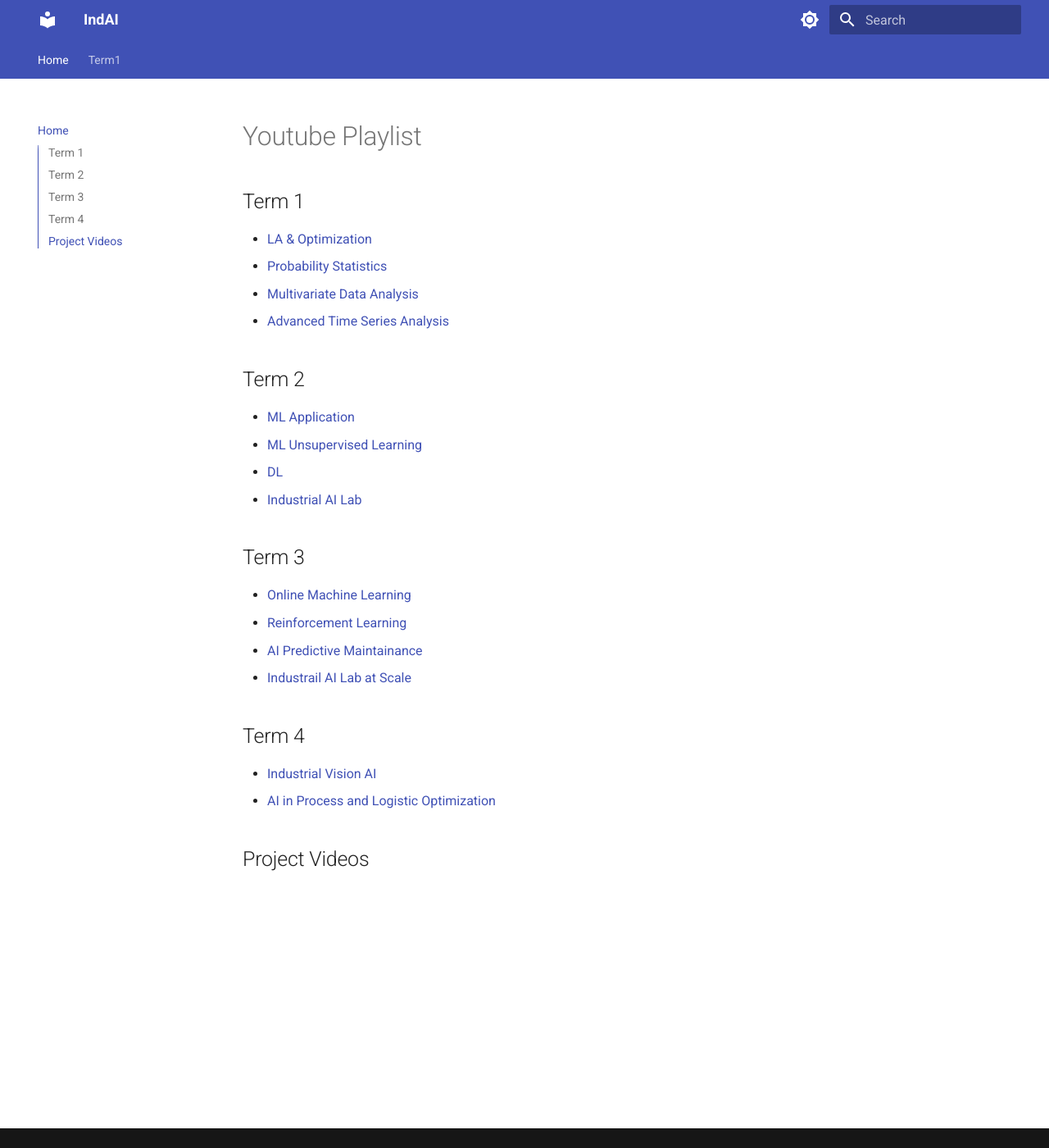
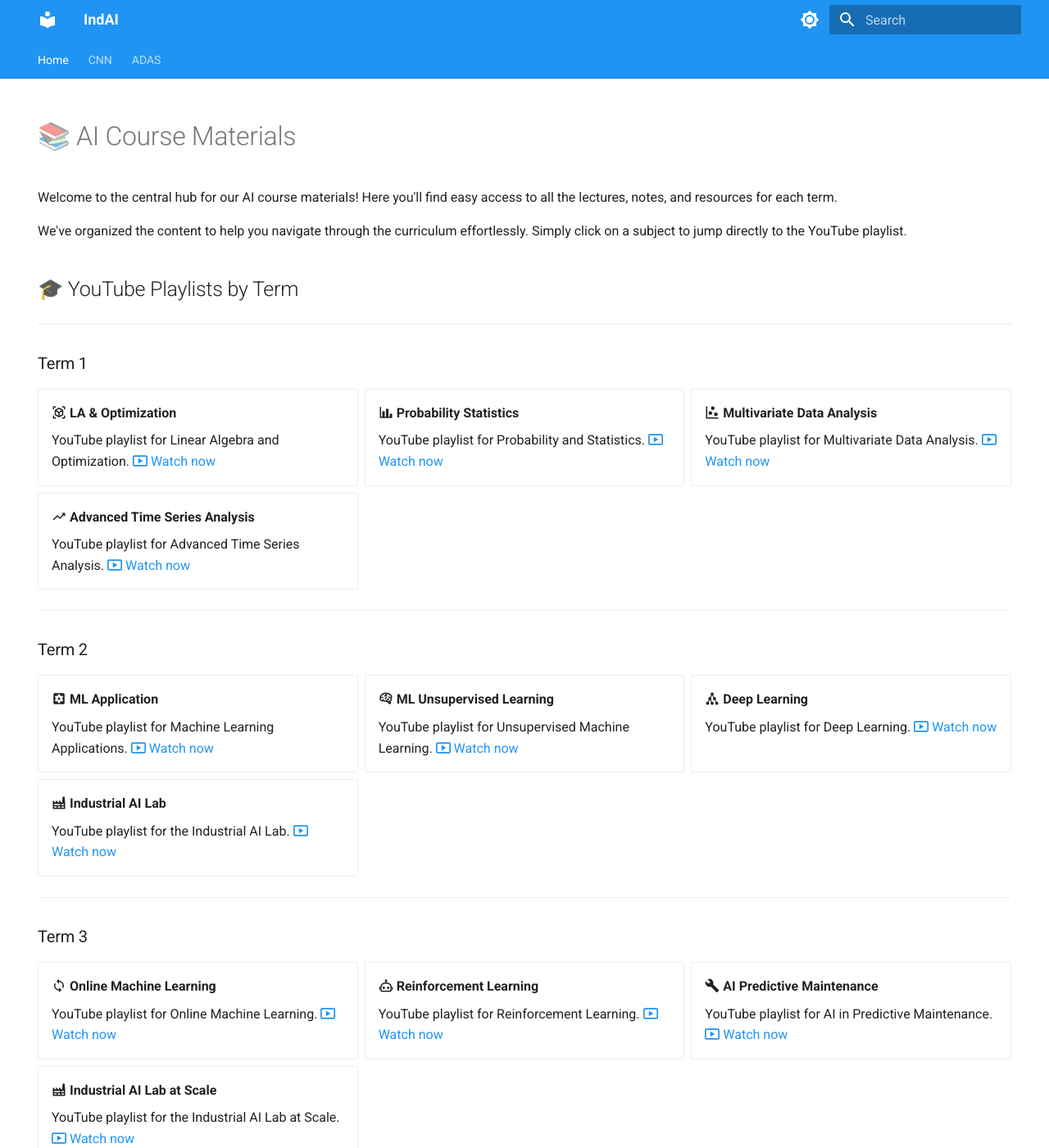
Before and after one commit to archat/IndAI22, an MkDocs documentation site: the page built from docs/index.md, in a window 1280 px wide and 1400 px high. Shown: the whole window at 82% size. Built offline with MkDocs 1.6.1 and Material for MkDocs 9.7.7, drawn with Linux system fonts in a browser that asks for light colours; some of the changed text lies outside the part shown.

Commit message:
modified home

```diff
--- a/docs/index.md
+++ b/docs/index.md
@@ -1,29 +1,129 @@
-# Youtube Playlist
-
-## Term 1
-- [LA & Optimization ](https://www.youtube.com/playlist?list=PL_qzdDaZzk6_sJ8SOgYUnBIoZ92TS_0Y_)
-- [Probability Statistics](https://www.youtube.com/playlist?list=PL_qzdDaZzk6_aWJlsKbJPmMzN8lWavwtk)
-- [Multivariate Data Analysis](https://www.youtube.com/playlist?list=PL_qzdDaZzk69CaqwkFKOKza1PYGjTrZTS)
-- [Advanced Time Series Analysis](https://www.youtube.com/playlist?list=PL_qzdDaZzk6-l42XwcvNQLgLaV2vGiAti)
+---
+hide:
+    - navigation
+    - toc
+---
 
 
-## Term 2
+# 📚 AI Course Materials
 
-- [ML Application](https://www.youtube.com/playlist?list=PL_qzdDaZzk68bbynb-039PV5EnYd5M-Xk)
-- [ML Unsupervised Learning](https://www.youtube.com/playlist?list=PL_qzdDaZzk6_YbnzEjJb0qaoja9Cwo2wn)
-- [DL](https://www.youtube.com/playlist?list=PL_qzdDaZzk6_yvKqenveHeLOH272YxnO8)
-- [Industrial AI Lab](https://www.youtube.com/playlist?list=PL_qzdDaZzk6-zvRIuzawKoYpY3tDV0Tb4)
+Welcome to the central hub for our AI course materials! Here you'll find easy access to all the lectures, notes, and resources for each term.
 
-## Term 3
+We've organized the content to help you navigate through the curriculum effortlessly. Simply click on a subject to jump directly to the YouTube playlist.
 
-- [Online Machine Learning](https://www.youtube.com/playlist?list=PL_qzdDaZzk6-EbL0xa0AOgzrX1xSKQZEk)
-- [Reinforcement Learning](https://www.youtube.com/playlist?list=PL_qzdDaZzk6_N1arkIWnKvKThW6oeA6Ao)
-- [AI Predictive Maintainance](https://www.youtube.com/playlist?list=PL_qzdDaZzk6-jeZ906EWlMqq5PL1G0Stv)
-- [Industrail AI Lab at Scale](https://www.youtube.com/playlist?list=PL_qzdDaZzk6_eo_xwMu1-cujv_RN6bKDe)
+## 🎓 YouTube Playlists by Term
 
-## Term 4
+---
 
-- [Industrial Vision AI](https://www.youtube.com/playlist?list=PL_qzdDaZzk6-ohaVmQuzdABzmgvjcpyoy)
-- [AI in Process and Logistic Optimization](https://www.youtube.com/playlist?list=PL_qzdDaZzk6_EpGLu6q3bVg5LgBJwulAz)
+### Term 1
+
+<div class="grid cards" markdown>
+
+- :material-cube-scan: **LA & Optimization**
+
+    YouTube playlist for Linear Algebra and Optimization.
+    [:octicons-video-16: Watch now](https://www.youtube.com/playlist?list=PL_qzdDaZzk6_sJ8SOgYUnBIoZ92TS_0Y_)
+
+- :material-chart-bar: **Probability Statistics**
+
+    YouTube playlist for Probability and Statistics.
+    [:octicons-video-16: Watch now](https://www.youtube.com/playlist?list=PL_qzdDaZzk6_aWJlsKbJPmMzN8lWavwtk)
+
+- :material-chart-scatter-plot: **Multivariate Data Analysis**
+
+    YouTube playlist for Multivariate Data Analysis.
+    [:octicons-video-16: Watch now](https://www.youtube.com/playlist?list=PL_qzdDaZzk69CaqwkFKOKza1PYGjTrZTS)
+
+- :material-trending-up: **Advanced Time Series Analysis**
+
+    YouTube playlist for Advanced Time Series Analysis.
+    [:octicons-video-16: Watch now](https://www.youtube.com/playlist?list=PL_qzdDaZzk6-l42XwcvNQLgLaV2vGiAti)
+
+</div>
+
+---
+
+### Term 2
+
+<div class="grid cards" markdown>
+
+- :material-cog-box: **ML Application**
+
+    YouTube playlist for Machine Learning Applications.
+    [:octicons-video-16: Watch now](https://www.youtube.com/playlist?list=PL_qzdDaZzk68bbynb-039PV5EnYd5M-Xk)
+
+- :material-brain: **ML Unsupervised Learning**
+
+    YouTube playlist for Unsupervised Machine Learning.
+    [:octicons-video-16: Watch now](https://www.youtube.com/playlist?list=PL_qzdDaZzk6_YbnzEjJb0qaoja9Cwo2wn)
+
+- :material-graph: **Deep Learning**
+
+    YouTube playlist for Deep Learning.
+    [:octicons-video-16: Watch now](https://www.youtube.com/playlist?list=PL_qzdDaZzk6_yvKqenveHeLOH272YxnO8)
+
+- :material-factory: **Industrial AI Lab**
+
+    YouTube playlist for the Industrial AI Lab.
+    [:octicons-video-16: Watch now](https://www.youtube.com/playlist?list=PL_qzdDaZzk6-zvRIuzawKoYpY3tDV0Tb4)
+
+</div>
+
+---
+
+### Term 3
+
+<div class="grid cards" markdown>
+
+- :material-sync: **Online Machine Learning**
+
+    YouTube playlist for Online Machine Learning.
+    [:octicons-video-16: Watch now](https://www.youtube.com/playlist?list=PL_qzdDaZzk6-EbL0xa0AOgzrX1xSKQZEk)
+
+- :material-robot-outline: **Reinforcement Learning**
+
+    YouTube playlist for Reinforcement Learning.
+    [:octicons-video-16: Watch now](https://www.youtube.com/playlist?list=PL_qzdDaZzk6_N1arkIWnKvKThW6oeA6Ao)
+
+- :material-wrench: **AI Predictive Maintenance**
+
+    YouTube playlist for AI in Predictive Maintenance.
+    [:octicons-video-16: Watch now](https://www.youtube.com/playlist?list=PL_qzdDaZzk6-jeZ906EWlMqq5PL1G0Stv)
+
+- :material-factory: **Industrial AI Lab at Scale**
+
+    YouTube playlist for the Industrial AI Lab at Scale.
+    [:octicons-video-16: Watch now](https://www.youtube.com/playlist?list=PL_qzdDaZzk6_eo_xwMu1-cujv_RN6bKDe)
+
+</div>
+
+---
+
+### Term 4
+
+<div class="grid cards" markdown>
+
+- :material-eye: **Industrial Vision AI**
+
+    YouTube playlist for Industrial Vision AI.
+    [:octicons-video-16: Watch now](https://www.youtube.com/playlist?list=PL_qzdDaZzk6-ohaVmQuzdABzmgvjcpyoy)
+
+- :material-truck-fast: **AI in Process and Logistic Optimization**
+
+    YouTube playlist for AI in Process and Logistic Optimization.
+    [:octicons-video-16: Watch now](https://www.youtube.com/playlist?list=PL_qzdDaZzk6_EpGLu6q3bVg5LgBJwulAz)
+
+</div>
+
+
+<div class="admonition abstract" markdown>
+<p class="admonition-title">Note</p>
+This webpages helps to keep all the study material and various information found in net for upskillig purpose.
+</div>
+
+
+
+
+
 
 ## Project Videos
--- a/mkdocs.yml
+++ b/mkdocs.yml
@@ -1,5 +1,8 @@
 site_name: IndAI
-site_url: https://mydomain.org/mysite
+site_url: https://archat.github.io/IndAI22
+site_author: Archat
+site_description: A beginner-friendly guide to understanding and implementing AI concepts.
+
 theme:
   palette:
     # Palette toggle for light mode
@@ -7,27 +10,65 @@ theme:
       toggle:
         icon: material/brightness-7
         name: Switch to dark mode
+      primary: blue
+      accent: deep orange
     # Palette toggle for dark mode
     - scheme: slate
       toggle:
         icon: material/brightness-4
         name: Switch to light mode
+      primary: deep orange
+      accent: deep purple
   name: material
+  # custom_dir: docs/.overrides
   features:
+    - announce.dismiss
+    - content.action.edit
+    - content.action.view
+    - content.code.annotate
+    - content.code.copy
+    - content.tooltips
+    - navigation.expand
+    - navigation.footer
     - navigation.instant
-    - navigation.instant.progress
-    - navigation.instant.preview
-    - navigation.tracking
+    - navigation.prune
+    - navigation.sections
+    - navigation.top
     - navigation.tabs
-    - navigation.tabs.
-    - navigation.section
-    - navigation.expand
-    - toc.integrate
+    - search.highlight
+    - search.share
+    - search.suggest
 
 nav:
   - Home: index.md
-  - Term1:
-    - Basic: term1/01.md
+  # - Term1:
+    # - Basic: term1/01.md
+  - CNN:
+    - Intro: CNN/01_intro.md
+  - ADAS:
+    - Intro: ADAS/01_intro.md
+    # - Ad: ADAS/02_ad.md
+    - intro 2: ADAS/00_temp.md
+
 
 extra:
   generator: false
+  social:
+    - icon: fontawesome/brands/github
+      link: https://github.com/
+    - icon: fontawesome/brands/youtube
+      link: https://youtube.com/
+
+
+markdown_extensions:
+  - attr_list
+  - md_in_html
+  - admonition
+  - footnotes
+  - def_list
+  - pymdownx.details
+  - pymdownx.superfences
+  - pymdownx.tabbed
+  - pymdownx.emoji:
+      emoji_index: !!python/name:material.extensions.emoji.twemoji
+      emoji_generator: !!python/name:material.extensions.emoji.to_svg
```
Also changed, not shown: docs/ADAS/00_temp.md (added, +89 -0 lines), docs/ADAS/01_intro.md (added, +67 -0 lines), docs/ADAS/02_ad.md (added, +3 -0 lines), docs/CNN/01_intro.md (added, +3 -0 lines), docs/styles/extra.css (added, +10 -0 lines), 1 other file.
